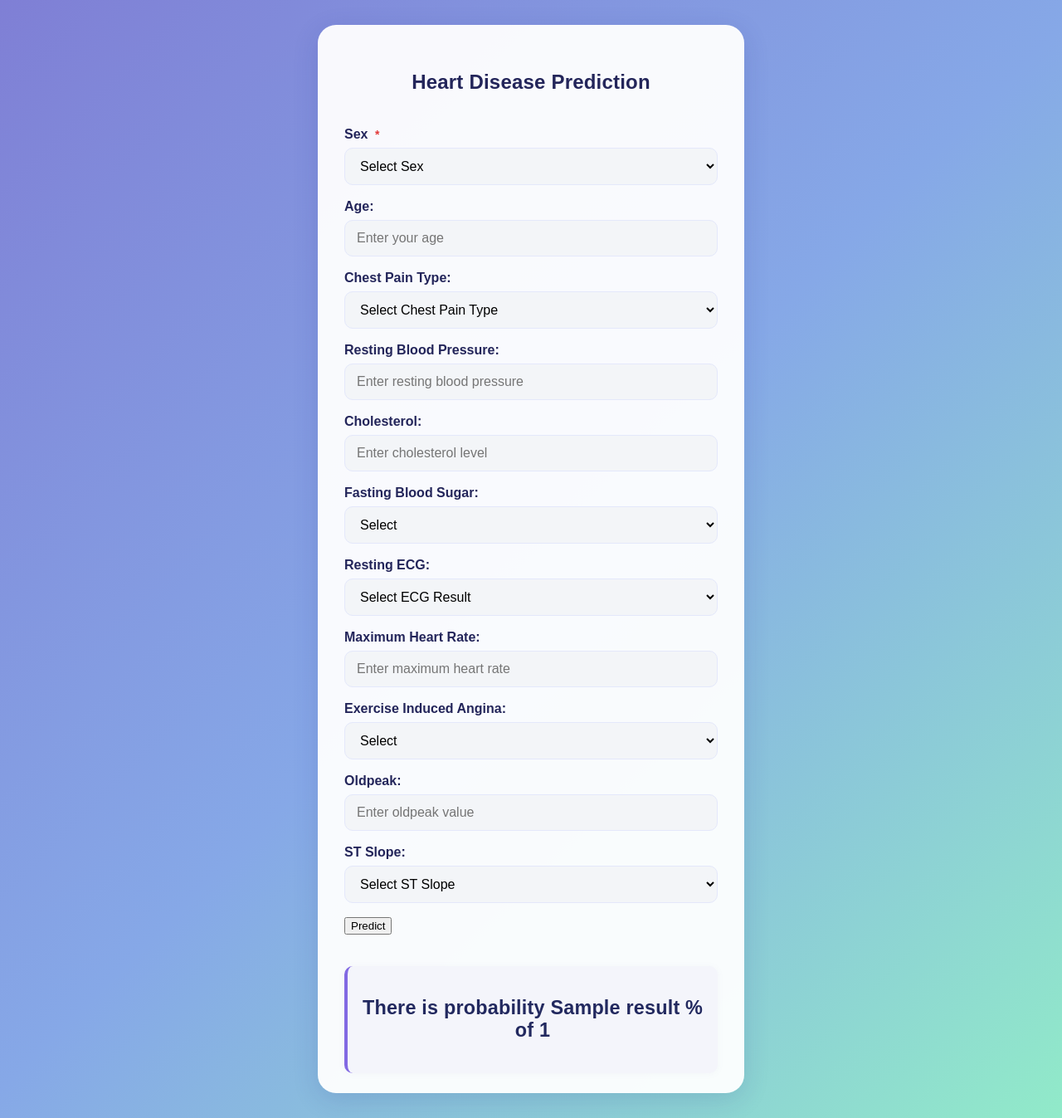
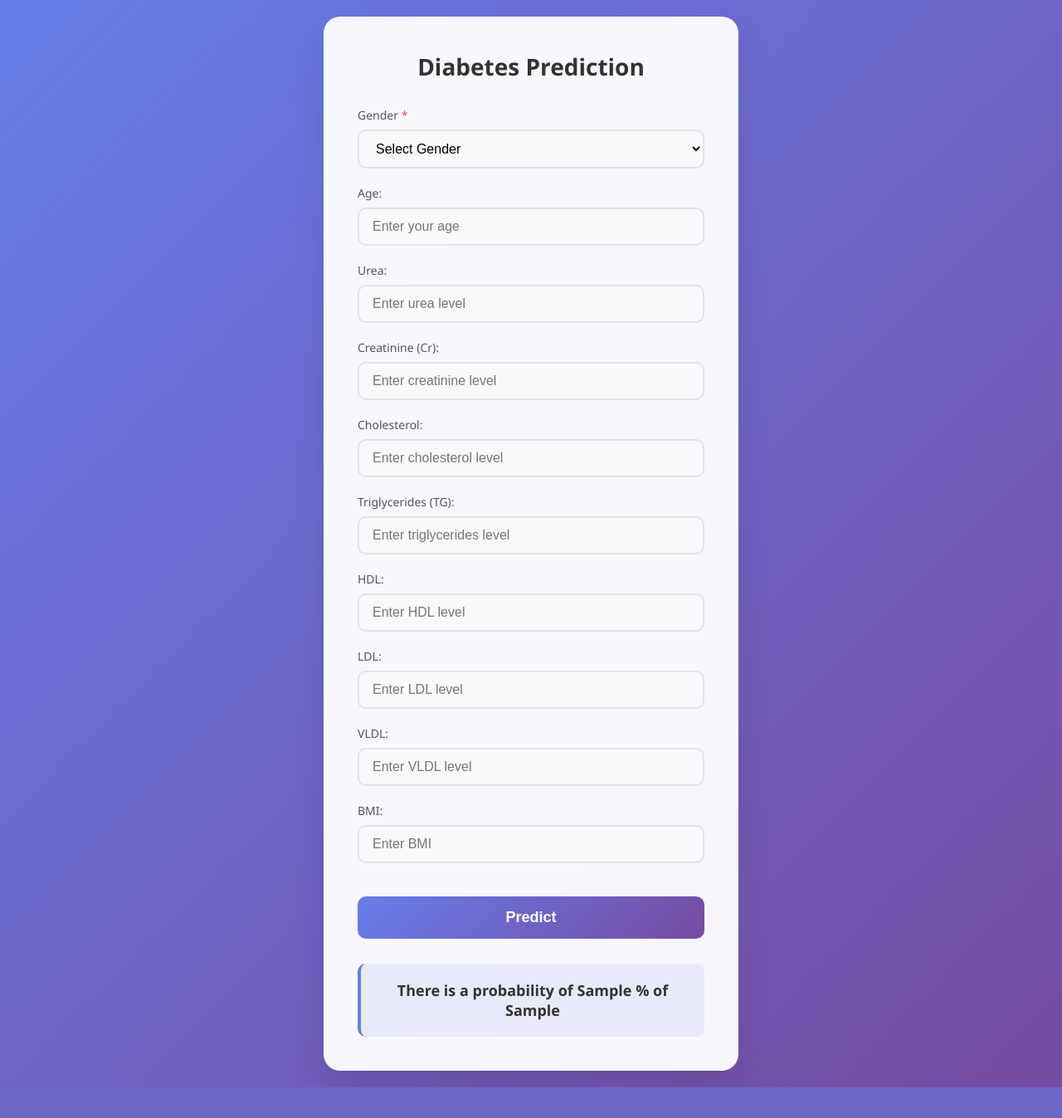
Before and after one commit to Krishsharma179/Disease-Risk-Predictor, a Flask app: template templates/cad.html in a window 1280 px wide. Shown: the whole page at 83% size. After the commit the page ends 1310 px from the top, so only its background shows below. Run offline with Flask 3, Linux system fonts and the light colour scheme; the template is opened without the code that fills it: most values are stand-ins (such as "Sample title", 1, 10 or a date in 2020).

Commit message:
Commited by --Krish sharma

```diff
--- a/app.py
+++ b/app.py
@@ -35,6 +35,8 @@ def prediction():
          BMI=request.form.get('BMI')
 
       )
+
+
       pred_data=data.covert_data_into_df()
 
       predict_data=Predictpipeline()
@@ -115,8 +117,8 @@ def pred():
                   index=1
          return large ,index
 
-      result,index=largest(result_pro)
-      result=round(result, 2)
+      r,index=largest(result_pro)
+      result=round(r, 2)
       ind=name[index]
 
 
--- a/requirements.txt
+++ b/requirements.txt
@@ -5,4 +5,4 @@ scikit-learn
 dill
 xgboost
 flask
-  # -e .
+  -e .
--- a/src/components/cad_data_ingestion.py
+++ b/src/components/cad_data_ingestion.py
@@ -42,6 +42,5 @@ data_ingestion=Dateingestion()
 train_cad_data,test_cad_data=data_ingestion.initiate_data_ingestion()
 data_transformation=Init_DatatransFormation()
 train_arr,test_arr,_=data_transformation.initiate_data_transformation(train_cad_data,test_cad_data)
-# print(test_arr)
 model_trainer=initiate_model_trainer()
 print(model_trainer.initiate_model_training(train_arr,test_arr))
--- a/templates/cad.html
+++ b/templates/cad.html
@@ -3,71 +3,80 @@
 <head>
     <meta charset="UTF-8">
     <meta name="viewport" content="width=device-width, initial-scale=1.0">
-    <title>Heart Disease Prediction</title>
+    <title>Diabetes Prediction Form</title>
     <style>
-            body {
-                    min-height: 100vh;
+        * {
             margin: 0;
             padding: 0;
-                    font-family: 'Montserrat', Arial, sans-serif;
-                    background: linear-gradient(135deg, #7f7fd5, #86a8e7, #91eac9);
+            box-sizing: border-box;
+        }
+
+        body {
+            font-family: 'Segoe UI', Tahoma, Geneva, Verdana, sans-serif;
+            background: linear-gradient(135deg, #667eea 0%, #764ba2 100%);
+            min-height: 100vh;
+            padding: 20px;
             display: flex;
+            justify-content: center;
             align-items: center;
-                    justify-content: center;
         }
 
         .container {
-                    max-width: 450px;
-                    width: 95%;
-                    margin: 30px auto;
-                    background: rgba(255,255,255,0.95);
-                    box-shadow: 0 8px 32px 0 rgba(31,38,135,0.14);
-                    border-radius: 22px;
-                    padding: 35px 32px 24px 32px;
-                    display: flex;
-                    flex-direction: column;
-                    gap: 16px;
+            background: rgba(255, 255, 255, 0.95);
+            backdrop-filter: blur(10px);
+            border-radius: 20px;
+            box-shadow: 0 20px 40px rgba(0, 0, 0, 0.1);
+            padding: 40px;
+            max-width: 500px;
+            width: 100%;
+            border: 1px solid rgba(255, 255, 255, 0.2);
         }
 
         h2 {
             text-align: center;
-                    color: #23255a;
-                    font-weight: 700;
-                    margin-bottom: 24px;
-                    letter-spacing: 0.2px;
+            color: #333;
+            margin-bottom: 30px;
+            font-size: 28px;
+            font-weight: 600;
         }
 
         .form-group {
-                    display: flex;
-                    flex-direction: column;
-                    margin-bottom: 14px;
+            margin-bottom: 20px;
         }
 
         label {
-                    font-weight: 600;
-                    margin-bottom: 7px;
-                    color: #23255a;
-                    font-size: 16px;
+            display: block;
+            margin-bottom: 8px;
+            color: #555;
+            font-weight: 500;
+            font-size: 14px;
         }
 
         input[type="number"],
         select {
-                    padding: 12px 14px;
+            width: 100%;
+            padding: 12px 16px;
+            border: 2px solid #e1e5e9;
             border-radius: 10px;
-                    border: 1.5px solid #e4e8fb;
-                    background: #f3f5f8;
             font-size: 16px;
-                    transition: border-color 0.22s;
-                    font-family: inherit;
-                    margin-bottom: 3px;
+            transition: all 0.3s ease;
+            background: #f8f9fa;
         }
+
         input[type="number"]:focus,
         select:focus {
-                    border-color: #715ae7;
             outline: none;
+            border-color: #667eea;
+            background: #fff;
+            box-shadow: 0 0 0 3px rgba(102, 126, 234, 0.1);
+            transform: translateY(-1px);
         }
 
-                button[type="submit"] button {
+        select {
+            cursor: pointer;
+        }
+
+        button {
             width: 100%;
             background: linear-gradient(135deg, #667eea 0%, #764ba2 100%);
             color: white;
@@ -81,129 +90,139 @@
             margin-top: 20px;
         }
 
+        button:hover {
+            transform: translateY(-2px);
+            box-shadow: 0 10px 25px rgba(102, 126, 234, 0.3);
+        }
 
-                button[type="submit"]:hover,
-                button[type="submit"]:focus {
-                    background: linear-gradient(95deg, #AD1DEB 0%, #6E72FC 100%);
-                    box-shadow: 0 4px 24px 0 rgba(80,120,200,0.12);
+        button:active {
+            transform: translateY(0);
+        }
+
+        .result {
+            margin-top: 30px;
+            padding: 20px;
+            background: rgba(102, 126, 234, 0.1);
+            border-radius: 10px;
+            text-align: center;
+            border-left: 4px solid #667eea;
+        }
+
+        .result h3 {
+            color: #333;
+            font-size: 18px;
         }
 
         .required {
-                    color: #E33939;
-                    margin-left: 4px;
-                    font-size: 14px;
+            color: #e74c3c;
         }
 
-                .result {
-                    margin-top: 22px;
-                    text-align: center;
-                    font-size: 20px;
-                    color: #22295f;
-                    font-weight: bold;
-                    letter-spacing: 0.2px;
-                    background: #f4f5fb;
-                    border-radius: 10px;
-                    padding: 14px 8px;
-                    border-left: 4px solid #8269e3;
-                    box-shadow: 0 1px 8px 0 rgba(120,120,160,0.05);
+        /* Responsive design */
+        @media (max-width: 600px) {
+            .container {
+                margin: 10px;
+                padding: 20px;
             }
 
+            h2 {
+                font-size: 24px;
+            }
+        }
 
+        /* Input animations */
+        input[type="number"],
+        select {
+            position: relative;
+        }
+
+        input[type="number"]:valid,
+        select:valid {
+            border-color: #27ae60;
+        }
+
+        /* Custom scrollbar for better aesthetics */
+        ::-webkit-scrollbar {
+            width: 8px;
+        }
+
+        ::-webkit-scrollbar-track {
+            background: #f1f1f1;
+        }
+
+        ::-webkit-scrollbar-thumb {
+            background: #667eea;
+            border-radius: 4px;
+        }
+
+        ::-webkit-scrollbar-thumb:hover {
+            background: #5a67d8;
+        }
     </style>
 </head>
 <body>
     <div class="container">
-        <h2>Heart Disease Prediction</h2>
+        <h2>Diabetes Prediction</h2>
 
-        <form action="/predict_cad" method="POST">
+        <form action="/diabetes_predict" method="POST">
             <div class="form-group">
-                <label for="sex">Sex <span class="required">*</span></label>
-                <select id="sex" name="sex" required>
-                    <option value="">Select Sex</option>
-                    <option value="1">Male</option>
-                    <option value="0">Female</option>
+                <label for="gender">Gender <span class="required">*</span></label>
+                <select id="gender" name="Gender" required>
+                    <option value="">Select Gender</option>
+                    <option value="M">Male</option>
+                    <option value="F">Female</option>
                 </select>
             </div>
 
             <div class="form-group">
                 <label for="age">Age:</label>
-                <input type="number" name="age" id="age" required min="0" step="1" placeholder="Enter your age">
+                <input type="number" name="AGE" id="age" required min="0" step="1" placeholder="Enter your age">
             </div>
 
             <div class="form-group">
-                <label for="chest_pain_type">Chest Pain Type:</label>
-                <select id="chest_pain_type" name="chest_pain_type" required>
-                    <option value="">Select Chest Pain Type</option>
-                    <option value="1">Typical Angina</option>
-                    <option value="2">Atypical Angina</option>
-                    <option value="3">Non-Anginal Pain</option>
-                    <option value="4">Asymptomatic</option>
-                </select>
+                <label for="urea">Urea:</label>
+                <input type="number" name="Urea" id="urea" required step="any" placeholder="Enter urea level">
             </div>
 
             <div class="form-group">
-                <label for="resting_bp_s">Resting Blood Pressure:</label>
-                <input type="number" name="resting_bp_s" id="resting_bp_s" required step="any" placeholder="Enter resting blood pressure">
+                <label for="cr">Creatinine (Cr):</label>
+                <input type="number" name="Cr" id="cr" required step="any" placeholder="Enter creatinine level">
             </div>
 
             <div class="form-group">
-                <label for="cholesterol">Cholesterol:</label>
-                <input type="number" name="cholesterol" id="cholesterol" required step="any" placeholder="Enter cholesterol level">
+                <label for="chol">Cholesterol:</label>
+                <input type="number" name="Chol" id="chol" required step="any" placeholder="Enter cholesterol level">
             </div>
 
             <div class="form-group">
-                <label for="fasting_blood_sugar">Fasting Blood Sugar:</label>
-                <select id="fasting_blood_sugar" name="fasting_blood_sugar" required>
-                    <option value="">Select</option>
-                    <option value="0">≤ 120 mg/dl</option>
-                    <option value="1">> 120 mg/dl</option>
-                </select>
+                <label for="tg">Triglycerides (TG):</label>
+                <input type="number" name="TG" id="tg" required step="any" placeholder="Enter triglycerides level">
             </div>
 
             <div class="form-group">
-                <label for="resting_ecg">Resting ECG:</label>
-                <select id="resting_ecg" name="resting_ecg" required>
-                    <option value="">Select ECG Result</option>
-                    <option value="0">Normal</option>
-                    <option value="1">ST-T Wave Abnormality</option>
-                    <option value="2">Left Ventricular Hypertrophy</option>
-                </select>
+                <label for="hdl">HDL:</label>
+                <input type="number" name="HDL" id="hdl" required step="any" placeholder="Enter HDL level">
             </div>
 
             <div class="form-group">
-                <label for="max_heart_rate">Maximum Heart Rate:</label>
-                <input type="number" name="max_heart_rate" id="max_heart_rate" required step="any" placeholder="Enter maximum heart rate">
+                <label for="ldl">LDL:</label>
+                <input type="number" name="LDL" id="ldl" required step="any" placeholder="Enter LDL level">
             </div>
 
             <div class="form-group">
-                <label for="exercise_angina">Exercise Induced Angina:</label>
-                <select id="exercise_angina" name="exercise_angina" required>
-                    <option value="">Select</option>
-                    <option value="0">No</option>
-                    <option value="1">Yes</option>
-                </select>
+                <label for="vldl">VLDL:</label>
+                <input type="number" name="VLDL" id="vldl" required step="any" placeholder="Enter VLDL level">
             </div>
 
             <div class="form-group">
-                <label for="oldpeak">Oldpeak:</label>
-                <input type="number" name="oldpeak" id="oldpeak" required step="any" placeholder="Enter oldpeak value">
-            </div>
-
-            <div class="form-group">
-                <label for="st_slope">ST Slope:</label>
-                <select id="st_slope" name="st_slope" required>
-                    <option value="">Select ST Slope</option>
-                    <option value="1">Upsloping</option>
-                    <option value="2">Flat</option>
-                    <option value="3">Downsloping</option>
-                </select>
+                <label for="bmi">BMI:</label>
+                <input type="number" name="BMI" id="bmi" required step="any" placeholder="Enter BMI">
             </div>
 
             <button type="submit">Predict</button>
         </form>
 
         <div class="result">
-            <h3><p>There is probability {{ result }} %  of {{ index}} </p></h3>
+            <h3><p>There is a probability of {{ val1 }} % of {{ val2 }}</p></h3>
         </div>
     </div>
 </body>
```
Also changed, not shown: src/components/data_ingestion.py (line endings or trailing spaces), 3 other files. Lines whose indentation alone changed are shown as unchanged.
